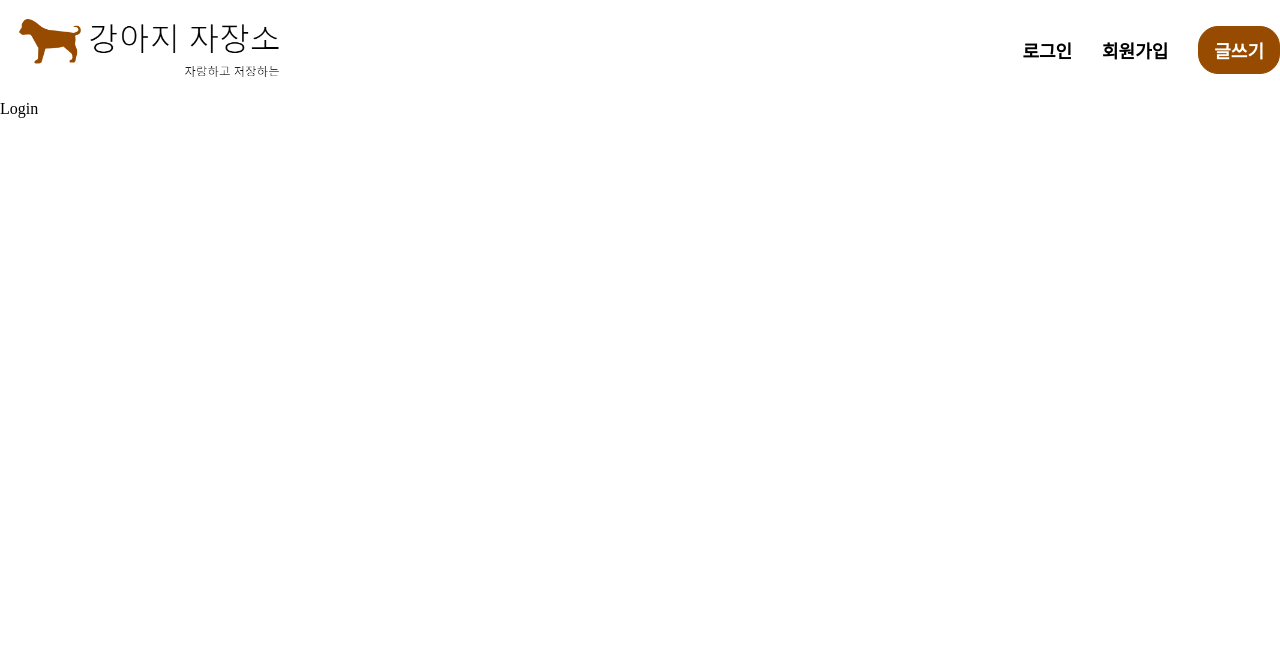
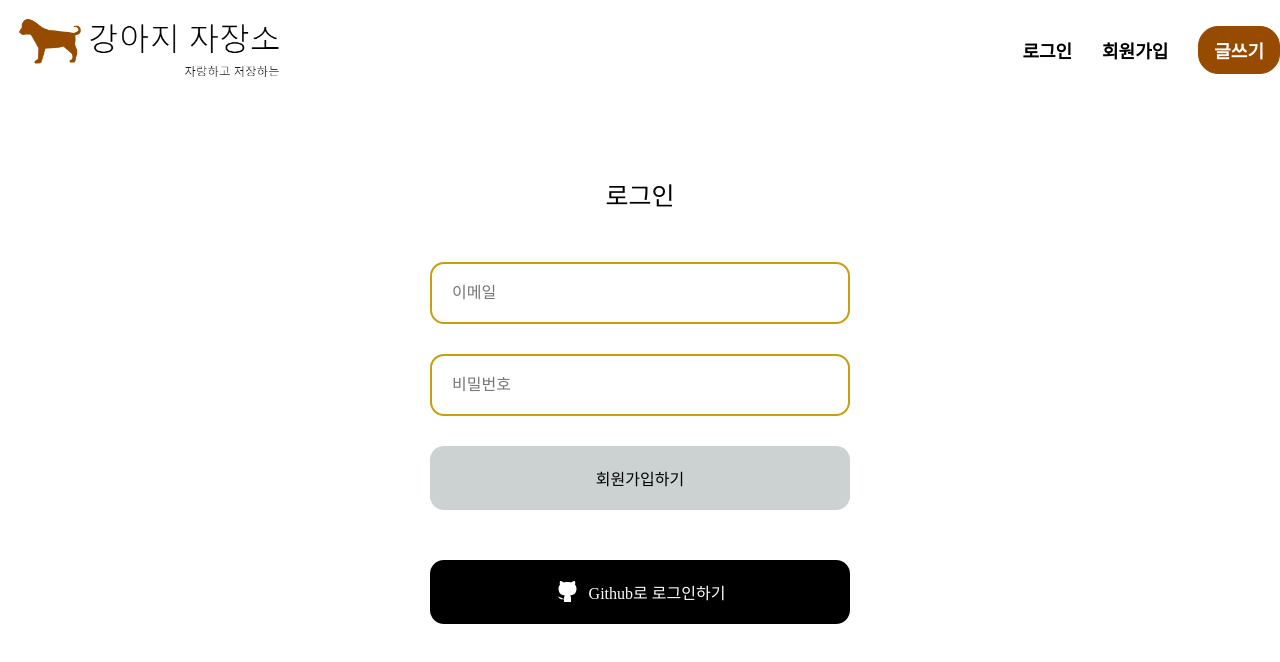
Before and after one commit to jbinyim/dogStorage, a React (Create React App) app: page /login in a window 1280 px wide. Shown: the top 662 px of the page. Built offline with nearby package versions, Linux system fonts and the light colour scheme; no server answers.

Commit message:
241029 로그인 기능 구현

```diff
--- a/package.json
+++ b/package.json
@@ -11,6 +11,7 @@
     "@types/react": "^18.3.12",
     "@types/react-dom": "^18.3.1",
     "@types/styled-components": "^5.1.34",
+    "firebase": "^10.1.0",
     "react": "^18.3.1",
     "react-dom": "^18.3.1",
     "react-router-dom": "^6.27.0",
--- a/src/App.tsx
+++ b/src/App.tsx
@@ -1,9 +1,10 @@
-import React from "react";
+import React, { useEffect, useState } from "react";
 import { RouterProvider, createBrowserRouter } from "react-router-dom";
 import Header from "./components/Header";
 import Home from "./routes/Home";
 import Login from "./routes/Login";
 import CreateAccount from "./routes/CreateAccount";
+import { auth } from "./firebase";
 
 const router = createBrowserRouter([
   {
@@ -27,9 +28,20 @@ const router = createBrowserRouter([
 ]);
 
 function App() {
+  const [isLoading, setLoading] = useState(true);
+
+  const init = async () => {
+    await auth.authStateReady();
+    setLoading(false);
+  };
+
+  useEffect(() => {
+    init();
+  }, []);
+
   return (
     <div>
-      <RouterProvider router={router} />
+      {isLoading ? <div>Loading</div> : <RouterProvider router={router} />}
     </div>
   );
 }
--- a/src/components/Header.tsx
+++ b/src/components/Header.tsx
@@ -2,6 +2,7 @@ import React from "react";
 import { Outlet, useNavigate } from "react-router-dom";
 import styled from "styled-components";
 import logo from "../img/강아지 자장소-logo (1).png";
+import { auth } from "../firebase";
 
 const Wrapper = styled.div`
   max-width: 1300px;
@@ -31,10 +32,10 @@ const Text = styled.p`
 `;
 
 const Border = styled.div`
-  border: 1px solid #964b00;
+  border: 1px solid ${({ theme }) => theme.colors.mainColor};
   border-radius: 20px;
   padding: 10px 15px;
-  background: #964b00;
+  background: ${({ theme }) => theme.colors.mainColor};
   cursor: pointer;
   p {
     color: #fff;
@@ -43,9 +44,21 @@ const Border = styled.div`
 
 const Header = () => {
   const navigate = useNavigate();
+  const user = auth.currentUser;
 
   const onClick = (navi: string) => {
     navigate(`/${navi}`);
+  };
+
+  const onLogout = async () => {
+    /* eslint-disable no-restricted-globals */
+    const ok = confirm("로그아웃 하시겠습니까?");
+    /* eslint-disable no-restricted-globals */
+
+    if (ok) {
+      await auth.signOut();
+      navigate("/");
+    }
   };
 
   return (
@@ -53,8 +66,18 @@ const Header = () => {
       <Wrapper>
         <Logo onClick={() => onClick("")} src={logo} alt="Logo이미지" />
         <HeaderRight>
-          <Text onClick={() => onClick("login")}>로그인</Text>
-          <Text onClick={() => onClick("createAccount")}>회원가입</Text>
+          {user === null ? (
+            <>
+              <Text onClick={() => onClick("login")}>로그인</Text>
+              <Text onClick={() => onClick("createAccount")}>회원가입</Text>
+            </>
+          ) : (
+            <>
+              <Text onClick={onLogout}>로그아웃</Text>
+              <Text>마이페이지</Text>
+            </>
+          )}
+
           <Border onClick={() => onClick("writing")}>
             <Text>글쓰기</Text>
           </Border>
--- a/src/routes/CreateAccount.tsx
+++ b/src/routes/CreateAccount.tsx
@@ -1,7 +1,97 @@
-import React from "react";
+import React, { useState } from "react";
+import {
+  Wrapper,
+  Form,
+  Input,
+  Title,
+  Error,
+} from "../styles/createAccountStyle";
+import { createUserWithEmailAndPassword, updateProfile } from "firebase/auth";
+import { auth } from "../firebase";
+import { useNavigate } from "react-router-dom";
+import { FirebaseError } from "firebase/app";
 
 const CreateAccount = () => {
-  return <div>CreateAccount</div>;
+  const [name, setName] = useState("");
+  const [email, setEmail] = useState("");
+  const [password, setPassword] = useState("");
+  const [isLoading, setLoading] = useState(false);
+  const [error, setError] = useState("");
+  const navigate = useNavigate();
+
+  const onChange = (e: React.ChangeEvent<HTMLInputElement>) => {
+    const {
+      target: { name, value },
+    } = e;
+    if (name === "name") {
+      setName(value);
+    } else if (name === "email") {
+      setEmail(value);
+    } else if (name === "password") {
+      setPassword(value);
+    }
+  };
+
+  const onSubmit = async (e: React.FormEvent<HTMLFormElement>) => {
+    e.preventDefault();
+    if (name === "" || email === "" || password === "") return;
+    try {
+      setLoading(true);
+      const credentials = await createUserWithEmailAndPassword(
+        auth,
+        email,
+        password
+      );
+      await updateProfile(credentials.user, {
+        displayName: name,
+      });
+      navigate("/login");
+    } catch (e) {
+      console.log(e);
+      if (e instanceof FirebaseError) {
+        setError(e.message);
+      }
+    } finally {
+      setLoading(false);
+    }
+  };
+
+  return (
+    <Wrapper>
+      <Title>회원가입</Title>
+      <Form onSubmit={onSubmit}>
+        <Input
+          onChange={onChange}
+          name="name"
+          value={name}
+          type="name"
+          placeholder="이름"
+          required
+        />
+        <Input
+          onChange={onChange}
+          name="email"
+          value={email}
+          type="email"
+          placeholder="이메일"
+          required
+        />
+        <Input
+          onChange={onChange}
+          name="password"
+          value={password}
+          type="password"
+          placeholder="비밀번호"
+          required
+        />
+        <Input
+          type="submit"
+          value={isLoading ? "Loading..." : "회원가입하기"}
+        />
+      </Form>
+      {error !== "" ? <Error>{error}</Error> : null}
+    </Wrapper>
+  );
 };
 
 export default CreateAccount;
--- a/src/routes/Login.tsx
+++ b/src/routes/Login.tsx
@@ -1,7 +1,106 @@
-import React from "react";
+import React, { useState } from "react";
+import {
+  Error,
+  Form,
+  Guthub,
+  Input,
+  Title,
+  Wrapper,
+} from "../styles/createAccountStyle";
+import { FirebaseError } from "firebase/app";
+import {
+  GithubAuthProvider,
+  signInWithEmailAndPassword,
+  signInWithPopup,
+} from "firebase/auth";
+import { auth } from "../firebase";
+import { useNavigate } from "react-router-dom";
 
 const Login = () => {
-  return <div>Login</div>;
+  const [email, setEmail] = useState("");
+  const [password, setPassword] = useState("");
+  const [isLoading, setLoading] = useState(false);
+  const [error, setError] = useState("");
+  const navigate = useNavigate();
+
+  const onChange = (e: React.ChangeEvent<HTMLInputElement>) => {
+    const {
+      target: { name, value },
+    } = e;
+    if (name === "email") {
+      setEmail(value);
+    } else if (name === "password") {
+      setPassword(value);
+    }
+  };
+
+  const onSubmit = async (e: React.FormEvent<HTMLFormElement>) => {
+    e.preventDefault();
+    if (email === "" || password === "") return;
+    try {
+      setLoading(true);
+      await signInWithEmailAndPassword(auth, email, password);
+      navigate("/");
+    } catch (e) {
+      if (e instanceof FirebaseError) {
+        setError(e.message);
+      }
+      console.log(e);
+    } finally {
+      setLoading(false);
+    }
+  };
+
+  const onClickGit = async () => {
+    try {
+      const provider = new GithubAuthProvider();
+      await signInWithPopup(auth, provider);
+      navigate("/");
+    } catch (e) {
+      console.log(e);
+    }
+  };
+
+  return (
+    <Wrapper>
+      <Title>로그인</Title>
+      <Form onSubmit={onSubmit}>
+        <Input
+          onChange={onChange}
+          name="email"
+          value={email}
+          type="email"
+          placeholder="이메일"
+          required
+        />
+        <Input
+          onChange={onChange}
+          name="password"
+          value={password}
+          type="password"
+          placeholder="비밀번호"
+          required
+        />
+        <Input
+          type="submit"
+          value={isLoading ? "Loading..." : "회원가입하기"}
+        />
+      </Form>
+      <Guthub onClick={onClickGit}>
+        <svg
+          width="24"
+          height="24"
+          viewBox="0 0 30 30"
+          fill="#fff"
+          xmlns="http://www.w3.org/2000/svg"
+        >
+          <path d="M11.25 23.75C5 25.625 5 20.625 2.5 20M20 27.5V22.6625C20.0469 22.0665 19.9664 21.4673 19.7638 20.9048C19.5612 20.3423 19.2412 19.8293 18.825 19.4C22.75 18.9625 26.875 17.475 26.875 10.65C26.8747 8.90483 26.2034 7.22654 25 5.96254C25.5698 4.43568 25.5295 2.74798 24.8875 1.25004C24.8875 1.25004 23.4125 0.812544 20 3.10004C17.135 2.32357 14.115 2.32357 11.25 3.10004C7.8375 0.812544 6.3625 1.25004 6.3625 1.25004C5.72047 2.74798 5.68018 4.43568 6.25 5.96254C5.03766 7.23592 4.36565 8.92937 4.375 10.6875C4.375 17.4625 8.5 18.95 12.425 19.4375C12.0137 19.8625 11.6966 20.3693 11.4941 20.9249C11.2917 21.4806 11.2085 22.0726 11.25 22.6625V27.5" />
+        </svg>
+        <p>Github로 로그인하기</p>
+      </Guthub>
+      {error !== "" ? <Error>{error}</Error> : null}
+    </Wrapper>
+  );
 };
 
 export default Login;
--- /dev/null
+++ b/src/styles/createAccountStyle.ts
@@ -0,0 +1,59 @@
+import styled from "styled-components";
+
+export const Wrapper = styled.div`
+  display: flex;
+  flex-direction: column;
+  align-items: center;
+  justify-content: center;
+  gap: 50px;
+  height: calc(100vh - 200px);
+`;
+
+export const Title = styled.p`
+  font-size: 25px;
+`;
+
+export const Form = styled.form`
+  display: flex;
+  flex-direction: column;
+  gap: 30px;
+  width: 420px;
+`;
+
+export const Input = styled.input`
+  width: 100%;
+  padding: 20px;
+  border-radius: 14px;
+  border: 2px solid ${({ theme }) => theme.colors.inputBorder};
+  font-size: 16px;
+  &:focus {
+    outline: none;
+  }
+  &:last-child {
+    background: #ccd1d2;
+    border: none;
+    cursor: pointer;
+    transition: all 0.3s;
+    &:hover {
+      background: ${({ theme }) => theme.colors.submitBtn};
+      color: #fff;
+    }
+  }
+`;
+
+export const Guthub = styled.div`
+  width: 420px;
+  padding: 20px;
+  background: #000;
+  color: #fff;
+  border-radius: 14px;
+  display: flex;
+  align-items: center;
+  justify-content: center;
+  gap: 10px;
+  cursor: pointer;
+`;
+
+export const Error = styled.div`
+  color: #f00;
+`;
--- a/src/theme.ts
+++ b/src/theme.ts
@@ -1,4 +1,8 @@
-const colors = {};
+const colors = {
+  mainColor: "#964b00",
+  inputBorder: "#c79f0e",
+  submitBtn: "#fe904b",
+};
 
 const theme = {
   colors,
```
Also changed, not shown: 2 other files (tests, documents, lock files or other folders).
